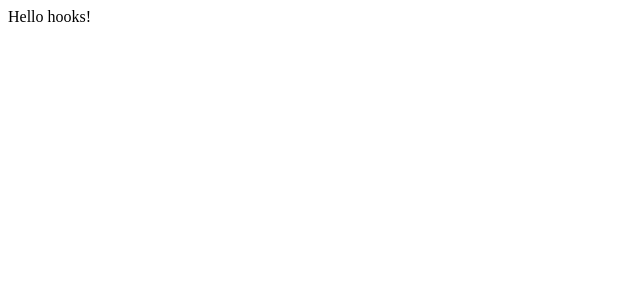
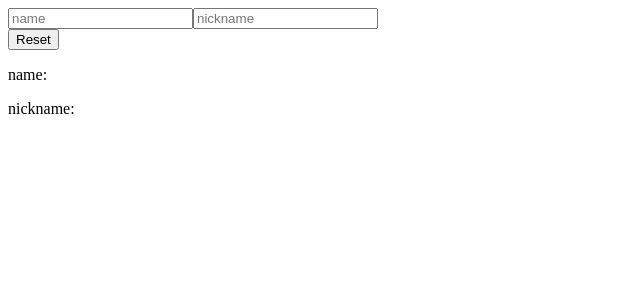
Before and after one commit to jeo19/react-side-proj, a React (Create React App) app: page / in a window 1280 px wide. Shown: the top 300 px of the page, without its empty margins (0-640 px from the left). Built offline with nearby package versions, Linux system fonts and the light colour scheme.

Commit message:
refact:Practice a how to use the useRef

```diff
--- a/src/App.js
+++ b/src/App.js
@@ -1,8 +1,8 @@
 import React from 'react';
-import UsePromiseSample from './UsePromiseSample';
+import InputSample from './InputSample';
 
 function App() {
-  return <UsePromiseSample />;
+  return <InputSample />;
 }
 
 export default App;
--- a/src/InputSample.js
+++ b/src/InputSample.js
@@ -1,4 +1,4 @@
-import React, { useState } from 'react';
+import React, { useRef, useState } from 'react';
 
 function InputSample() {
   const [input, setInput] = useState({
@@ -6,28 +6,27 @@ function InputSample() {
     nickname: '',
   });
   const { name, nickname } = input;
+  const useInput = useRef();
   const onChange = (e) => {
-    const { value, name } = e.target;
-    setInput({
-      ...input,
-      [name]: value,
-    });
+    const { name, value } = e.target;
+    setInput({ ...input, [name]: value });
   };
   const onReset = () => {
-    setInput({
-      name: '',
-      nickname: '',
-    });
+    setInput({ name: '', nickname: '' });
+    useInput.current.focus();
   };
-
   return (
     <div>
-      <input placeholder="name" name="name" onChange={onChange} />
-      <input placeholder="nickname" name="nickname" onChange={onChange} />
-      <button onClick={onReset}>Reset</button>
       <div>
-        <b>name:</b>
-        {name}({nickname})
+        <input placeholder="name" name="name" ref={useInput} onChange={onChange} value={name} />
+        <input placeholder="nickname" name="nickname" onChange={onChange} value={nickname} />
+      </div>
+      <div>
+        <button onClick={onReset}>Reset</button>
+      </div>
+      <div>
+        <p>name:{name}</p>
+        <p>nickname:{nickname}</p>
       </div>
     </div>
   );
```
